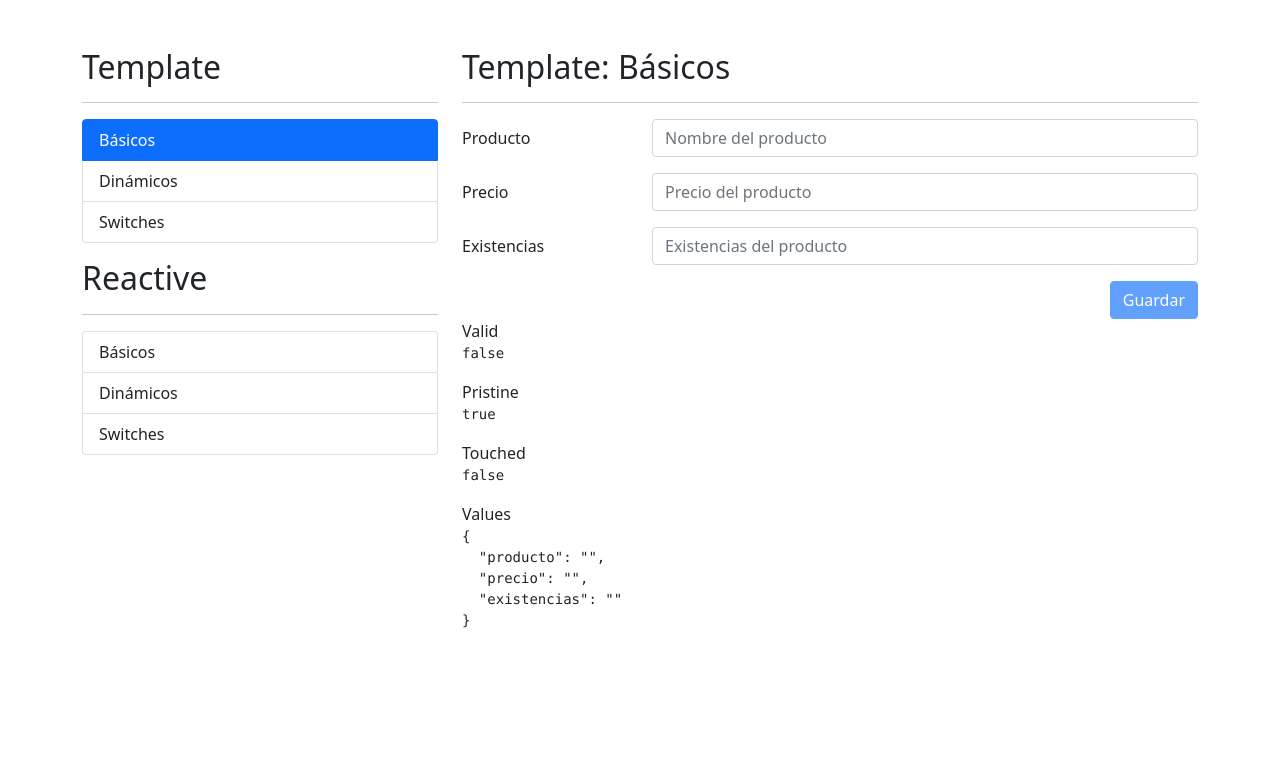
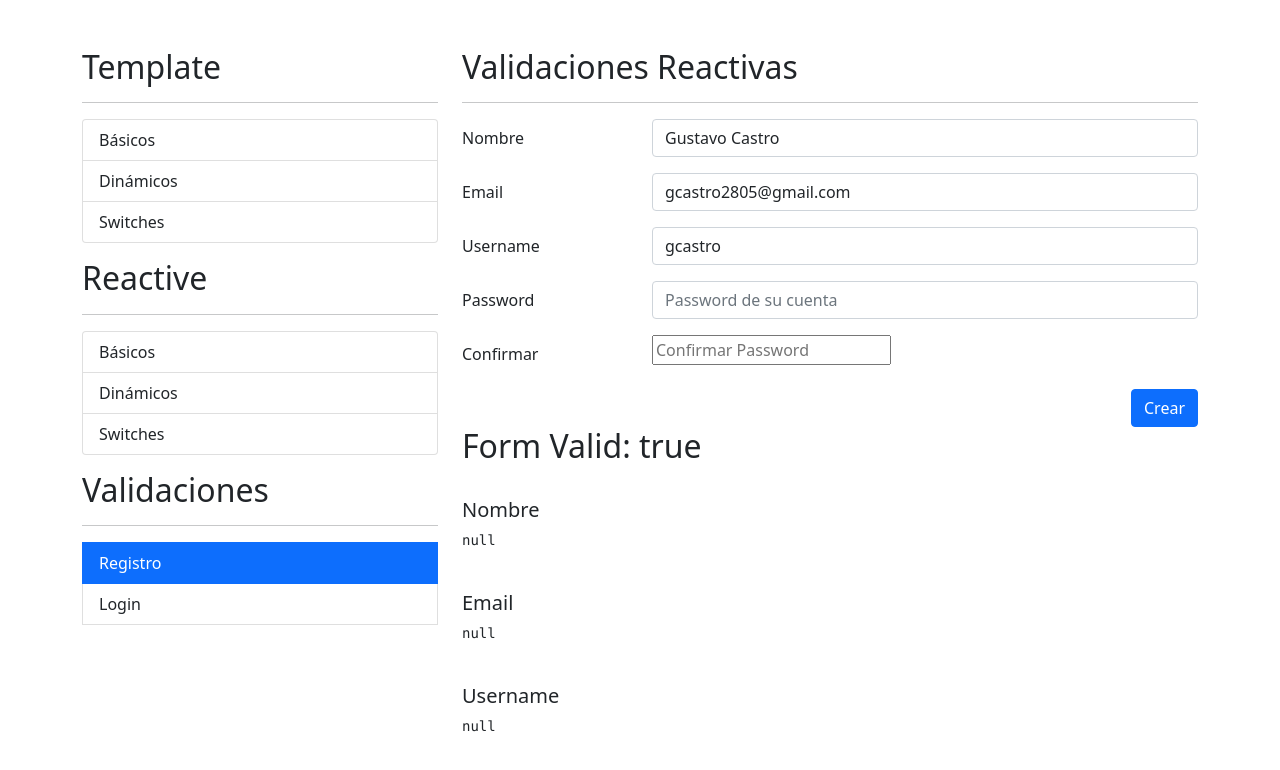
Before and after one commit to GCastro68/formulariosApp, an Angular app: page /auth/registro in a window 1280 px wide. Before the commit this address led to /template/basicos. Shown: the top 770 px of the page. Built offline with nearby package versions, Linux system fonts and the light colour scheme.

Commit message:
Validaciones Personalizadas

```diff
--- a/src/app/app-routing.module.ts
+++ b/src/app/app-routing.module.ts
@@ -15,6 +15,11 @@
   },
 
   {
+    path: 'auth',
+    loadChildren: () => import('./auth/auth.module').then((m) => m.AuthModule),
+  },
+
+  {
     path: '**',
     redirectTo: 'template',
   },
--- /dev/null
+++ b/src/app/auth/pages/login/login.component.html
@@ -0,0 +1 @@
+<p>login works!</p>
--- /dev/null
+++ b/src/app/auth/pages/login/login.component.ts
@@ -0,0 +1,16 @@
+import { Component, OnInit } from '@angular/core';
+
+@Component({
+  selector: 'app-login',
+  templateUrl: './login.component.html',
+  styles: [
+  ]
+})
+export class LoginComponent implements OnInit {
+
+  constructor() { }
+
+  ngOnInit(): void {
+  }
+
+}
--- /dev/null
+++ b/src/app/auth/pages/registro/registro.component.html
@@ -0,0 +1,83 @@
+<h2>Validaciones Reactivas</h2>
+<hr>
+
+<div class="row">
+    <div class="col">
+        <form autocomplete="off" [formGroup]="miFormulario" (ngSubmit)="submitFormulario()">
+            <!-- Nombre -->
+            <div class="row mb-3">
+                <label class="col-sm-3 col-form-label">Nombre</label>
+                <div class="col-sm-9">
+                    <input type="text" class="form-control" formControlName="nombre" placeholder="Nombre del usuario">
+                    <span class="form-text text-danger" *ngIf="campoNoValido('nombre')">
+                        Debe de ser en formato de nombre y apellido
+                    </span>
+                </div>
+            </div>
+
+            <!-- Email -->
+            <div class="row mb-3">
+                <label class="col-sm-3 col-form-label">Email</label>
+                <div class="col-sm-9">
+                    <input type="email" class="form-control" formControlName="email" placeholder="Email del usuario">
+
+                    <span class="form-text text-danger" *ngIf="campoNoValido('email')">
+                        El correo es obligatorio
+                    </span>
+                </div>
+            </div>
+
+            <!-- Username -->
+            <div class="row mb-3">
+                <label class="col-sm-3 col-form-label">Username</label>
+                <div class="col-sm-9">
+                    <input type="text" class="form-control" formControlName="username" placeholder="Nombre código del usuario">
+                    <span class="form-text text-danger" *ngIf="campoNoValido('username')">
+                        El username no puede ser guty
+                    </span>
+                </div>
+            </div>
+
+            <!-- Password -->
+            <div class="row mb-3">
+                <label class="col-sm-3 col-form-label">Password</label>
+                <div class="col-sm-9">
+                    <input type="password" class="form-control" placeholder="Password de su cuenta">
+                </div>
+            </div>
+
+            <!-- Confirmar password -->
+            <div class="row mb-3">
+                <label class="col-sm-3 col-form-label">Confirmar</label>
+                <div class="col-sm-9">
+                    <input type="password" placeholder="Confirmar Password">
+                </div>
+            </div>
+
+            <div class="row">
+                <div class="col">
+                    <button type="submit" class="btn btn-primary float-end">
+                        Crear
+                    </button>
+                </div>
+            </div>
+
+
+        </form>
+    </div>
+</div>
+
+<h2>Form Valid: {{miFormulario.valid}}</h2>
+<br>
+
+<h5>Nombre</h5>
+<pre>{{miFormulario.controls.nombre.errors | json }}</pre>
+<br>
+
+<h5>Email</h5>
+<pre>{{miFormulario.controls.email.errors | json}}</pre>
+<br>
+
+<h5>Username</h5>
+<pre>{{miFormulario.controls.username.errors | json}}</pre>
+<br>
--- /dev/null
+++ b/src/app/auth/pages/registro/registro.component.ts
@@ -0,0 +1,59 @@
+import { Component, OnInit } from '@angular/core';
+import {
+  FormBuilder,
+  FormGroup,
+  Validators,
+  FormControl,
+} from '@angular/forms';
+
+@Component({
+  selector: 'app-registro',
+  templateUrl: './registro.component.html',
+  styles: [],
+})
+export class RegistroComponent implements OnInit {
+  // TODO: Tempoeal
+  nombreApellidoPattern: string = '([a-zA-Z]+) ([a-zA-Z]+)';
+  emailPattern: string = '^[a-z0-9._%+-]+@[a-z0-9.-]+\\.[a-z]{2,4}$';
+
+  noPuedeSerGuty(control: FormControl) {
+    const valor: string = control.value?.trim().toLowerCase();
+    if (valor === 'guty') {
+      return {
+        noGuty: true,
+      };
+    }
+    return null;
+  }
+
+  miFormulario: FormGroup = this.fb.group({
+    nombre: [
+      '',
+      [Validators.required, Validators.pattern(this.nombreApellidoPattern)],
+    ],
+    email: ['', [Validators.required, Validators.pattern(this.emailPattern)]],
+    username: ['', [Validators.required, this.noPuedeSerGuty]],
+  });
+  constructor(private fb: FormBuilder) {}
+
+  ngOnInit(): void {
+    this.miFormulario.reset({
+      nombre: 'Gustavo Castro',
+      email: 'gcastro2805@gmail.com',
+      username: 'gcastro',
+    });
+  }
+
+  campoNoValido(campo: string) {
+    return (
+      this.miFormulario.get(campo)?.invalid &&
+      this.miFormulario.get(campo)?.touched
+    );
+  }
+
+  submitFormulario() {
+    console.log(this.miFormulario.value);
+
+    this.miFormulario.markAllAsTouched();
+  }
+}
--- a/src/app/reactive/switches/switches.component.html
+++ b/src/app/reactive/switches/switches.component.html
@@ -1,7 +1,7 @@
 <h2>Reactivos: Switches</h2>
 <hr>
 
-<form [formGroup]="miFormulario">
+<form [formGroup]="miFormulario" (ngSubmit)="guardar()">
 
     <!-- Radio -->
     <div class="row mb-3">
@@ -47,7 +47,7 @@
         <!-- Botón Submit -->
         <div class="row">
             <div class="col">
-                <button class="btn btn-primary float-end">
+                <button class="btn btn-primary float-end" type="submit">
                     Guardar
                 </button>
             </div>
--- a/src/app/shared/sidemenu/sidemenu.component.html
+++ b/src/app/shared/sidemenu/sidemenu.component.html
@@ -15,3 +15,10 @@
         {{ item.texto }}
     </li>
 </ul>
+
+<h2 class="mt-3">Validaciones</h2>
+<hr>
+
+<li *ngFor="let item of authMenu" class="list-group-item" [routerLink]="[item.ruta]" routerLinkActive="active">
+    {{ item.texto }}
+</li>
--- a/src/app/shared/sidemenu/sidemenu.component.ts
+++ b/src/app/shared/sidemenu/sidemenu.component.ts
@@ -46,4 +46,15 @@
       ruta: './reactive/switches',
     },
   ];
+
+  authMenu: MenuItem[] = [
+    {
+      texto: 'Registro',
+      ruta: './auth/registro',
+    },
+    {
+      texto: 'Login',
+      ruta: './auth/login',
+    },
+  ];
 }
```
Also changed, not shown: src/app/auth/auth-routing.module.ts (added, +21 -0 lines), src/app/auth/auth.module.ts (added, +13 -0 lines), src/app/reactive/switches/switches.component.ts (+12 -0 lines).
